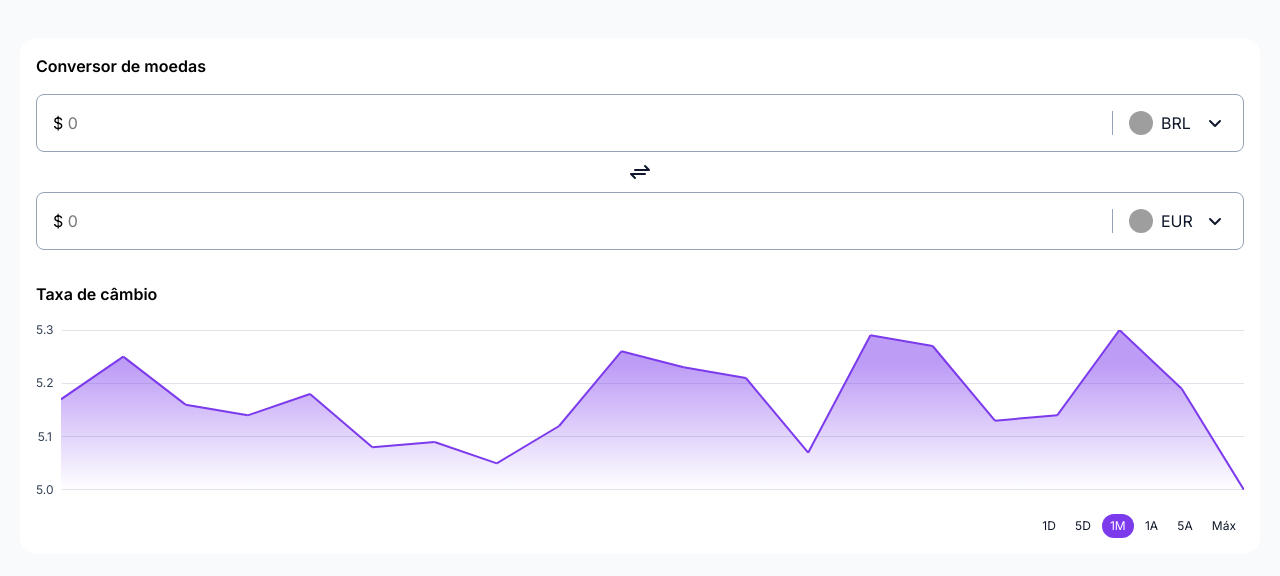
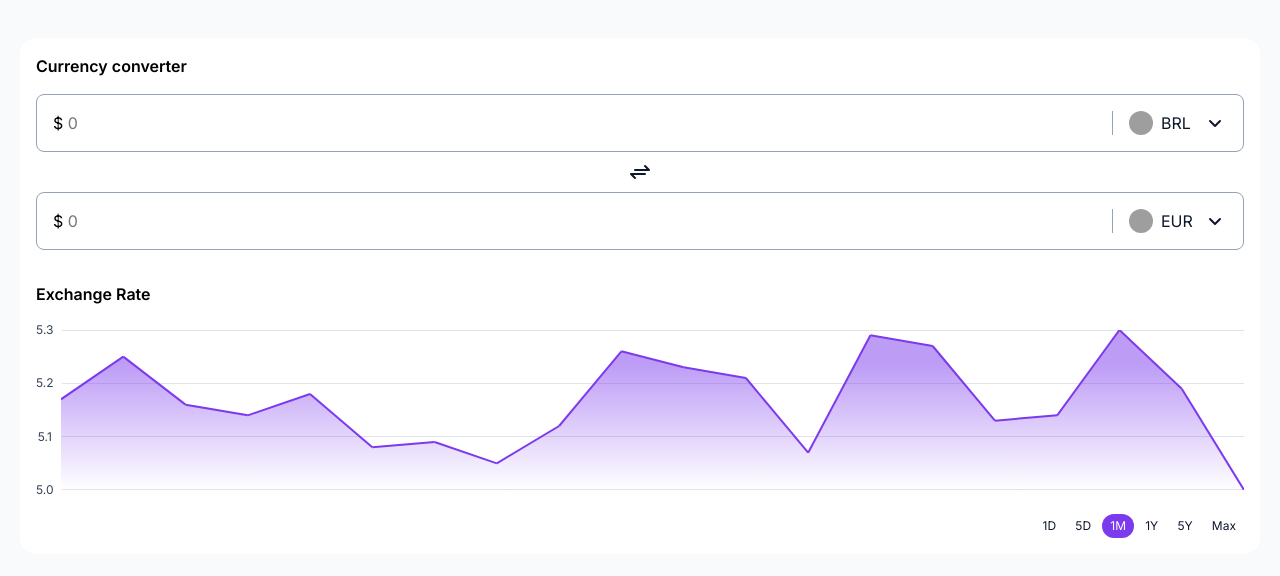
Before and after one commit to KrisMazzini/boraCodar-09, a React (Vite) app: page / in a window 1280 px wide. Shown: the part 104-680 px from the top of the page. Built offline with nearby package versions, Linux system fonts and the light colour scheme; no server answers; grey boxes are pictures that could not be loaded.

Commit message:
set amounts to 0 when api fails

```diff
--- a/src/components/CurrencyConverter/index.tsx
+++ b/src/components/CurrencyConverter/index.tsx
@@ -73,6 +73,8 @@ export function CurrencyConverter() {
         console.log('Exchange Rate obtained successfully.')
       } catch (e) {
         console.error(e)
+        setInputAmount(0)
+        setOutputAmount(0)
       }
     }
 
@@ -80,7 +82,7 @@ export function CurrencyConverter() {
   }, [inputCurrency, outputCurrency])
 
   return (
-    <CardSection title="Conversor de moedas">
+    <CardSection title="Currency converter">
       <Converter>
         <CurrencyWrapper
           amount={inputAmount}
--- a/src/components/ExchangeRate/index.tsx
+++ b/src/components/ExchangeRate/index.tsx
@@ -3,7 +3,7 @@ import { CardSection } from '../CardSection'
 import { LineChart } from '../LineChart'
 import { IntervalSelector, Interval, SelectedInterval } from './styles'
 
-const INTERVALS = ['1D', '5D', '1M', '1A', '5A', 'Máx'] as const
+const INTERVALS = ['1D', '5D', '1M', '1Y', '5Y', 'Max'] as const
 
 type IntervalType = (typeof INTERVALS)[number]
 
@@ -17,7 +17,7 @@ export function ExchangeRate() {
   }
 
   return (
-    <CardSection title="Taxa de câmbio" contentGap="lg">
+    <CardSection title="Exchange Rate" contentGap="lg">
       <LineChart />
       <IntervalSelector>
         {intervals.map((int) => {
```
